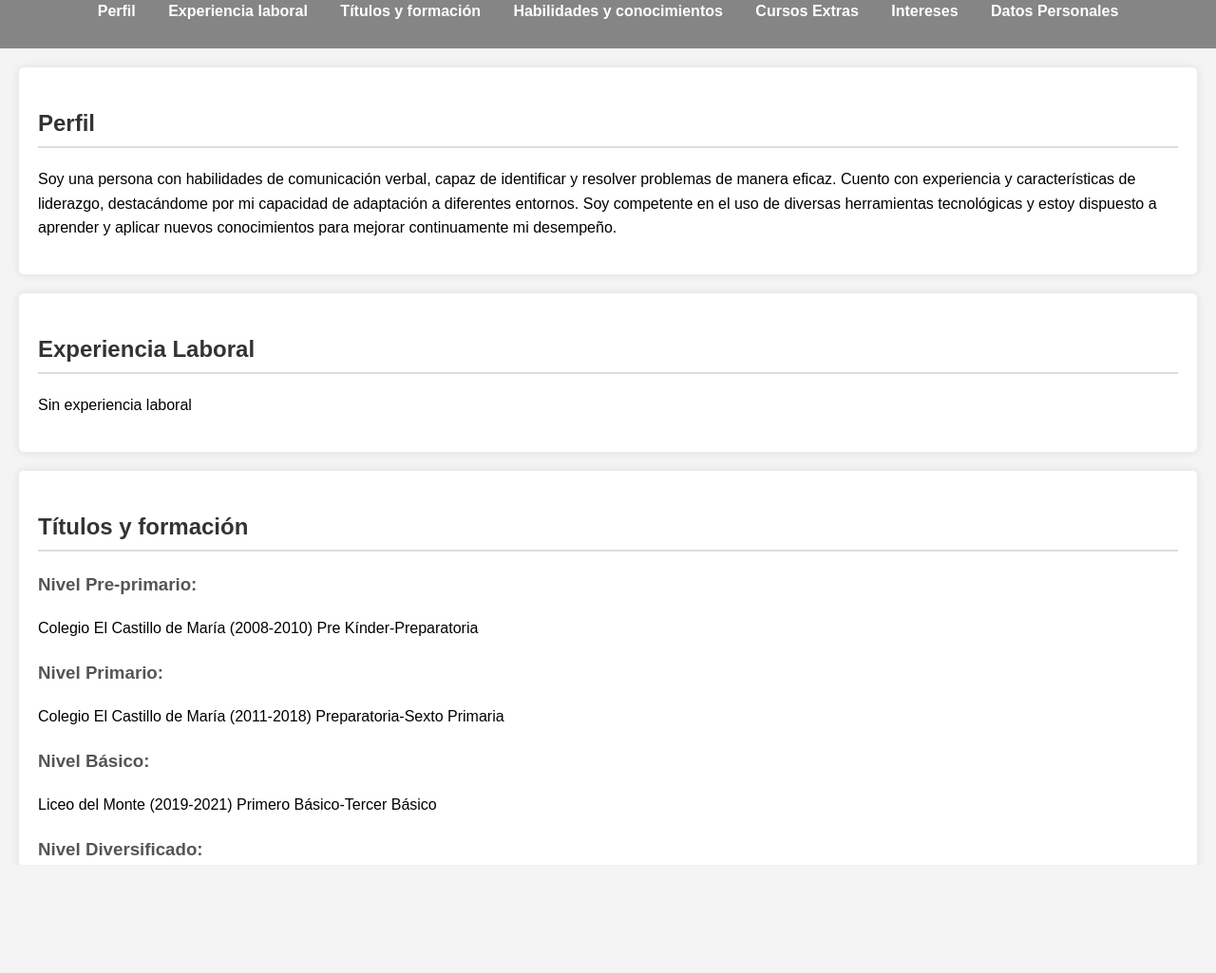
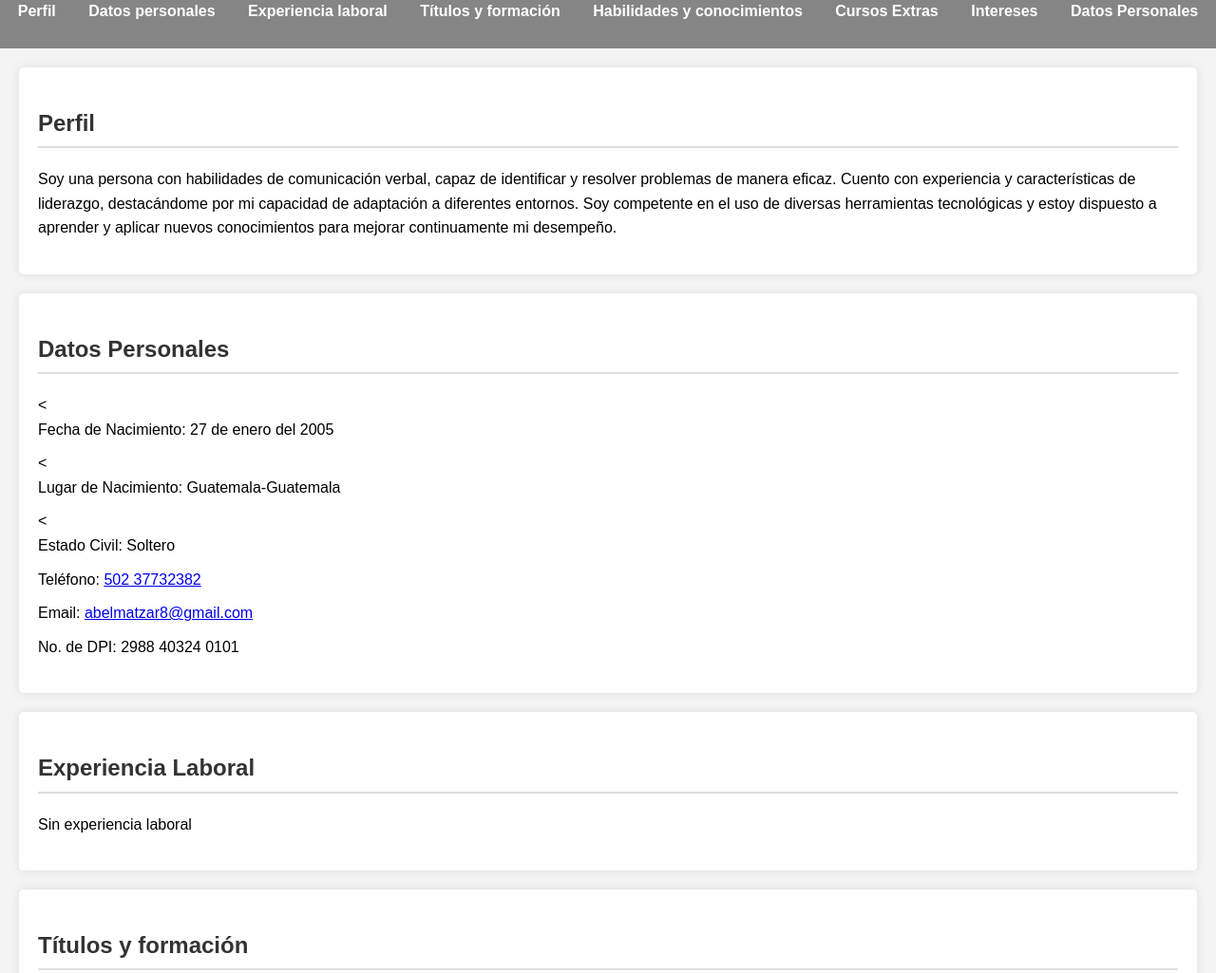
Before and after one commit to ABEL2112K/Curriculum, a plain HTML site: page index.html in a window 1280 px wide. Shown: the part 360-1385 px from the top of the page at 95% size. Drawn offline with Linux system fonts and the light colour scheme.

Commit message:
Update index.html

```diff
--- a/index.html
+++ b/index.html
@@ -18,6 +18,7 @@
     <nav>
         <ul>
             <li><a href="#profile">Perfil</a></li>
+             <li><a href="#Personal">Datos personales </a></li>
             <li><a href="#experience">Experiencia laboral</a></li>
             <li><a href="#education">Títulos y formación</a></li>
             <li><a href="#skills">Habilidades y conocimientos</a></li>
@@ -31,6 +32,35 @@
             <h2>Perfil</h2>
             <p>Soy una persona con habilidades de comunicación verbal, capaz de identificar y resolver problemas de manera eficaz. Cuento con experiencia y características de liderazgo, destacándome por mi capacidad de adaptación a diferentes entornos. Soy competente en el uso de diversas herramientas tecnológicas y estoy dispuesto a aprender y aplicar nuevos conocimientos para mejorar continuamente mi desempeño.</p>
         </section>
+
+     <section id="Personal">
+
+
+<h2>Datos Personales</h2>
+    <ul>
+
+        <
+<li>Fecha de Nacimiento: 27 de enero del 2005</li>
+
+        <
+<li>Lugar de Nacimiento: Guatemala-Guatemala</li>
+
+        <
+<li>Estado Civil: Soltero</li>
+        <li>Teléfono: <a href="tel:+50237732382">502 37732382</a></li>
+        <li>Email: <a href="mailto:abelmatzar8@gmail.com">abelmatzar8@gmail.com</a></li>
+        <li>No. de DPI: 2988 40324 0101</li>
+
+    </
+</ul>
+
+</
+</section>
+
+ </section>
+
+
+
         <section id="experience">
             <h2>Experiencia Laboral </h2>
             <P>Sin experiencia laboral</P>
@@ -81,7 +111,7 @@
         </section>
         <section id="Datos Personales">
 
-            <div class="contact-info">
+            <div class="contact">
 
                 <ul class="social-links">
                   <li><a href="tel:+tu_numero_de_telefono" target="_blank"><i class="fas fa-phone"></i> 502 37732382</a></l
```
